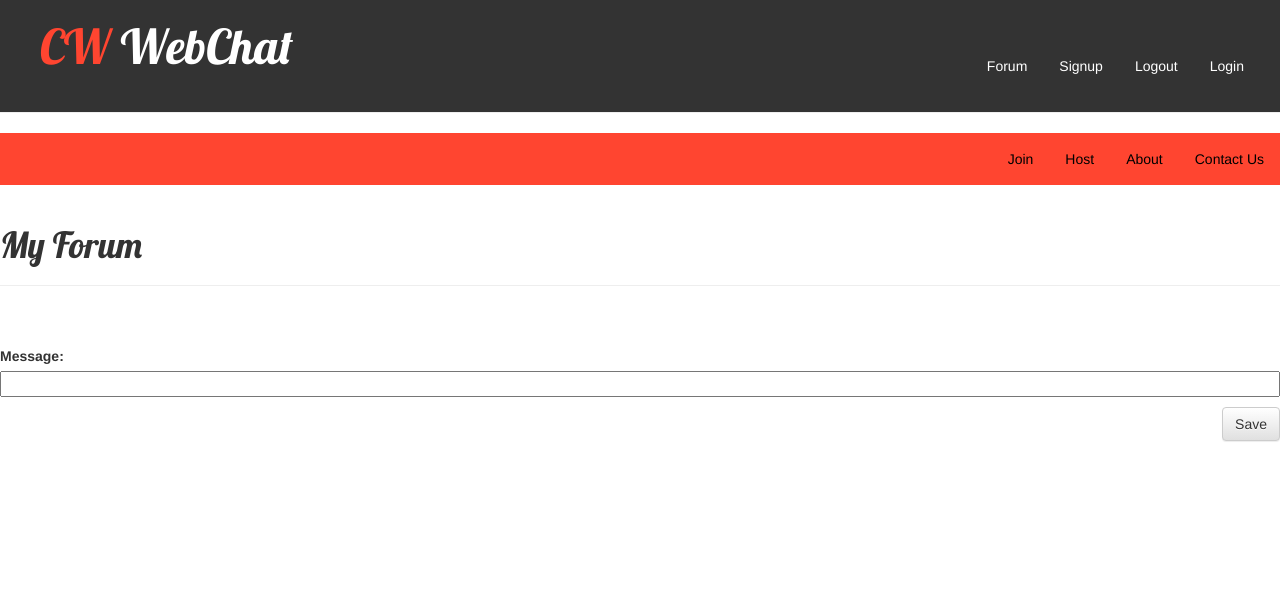
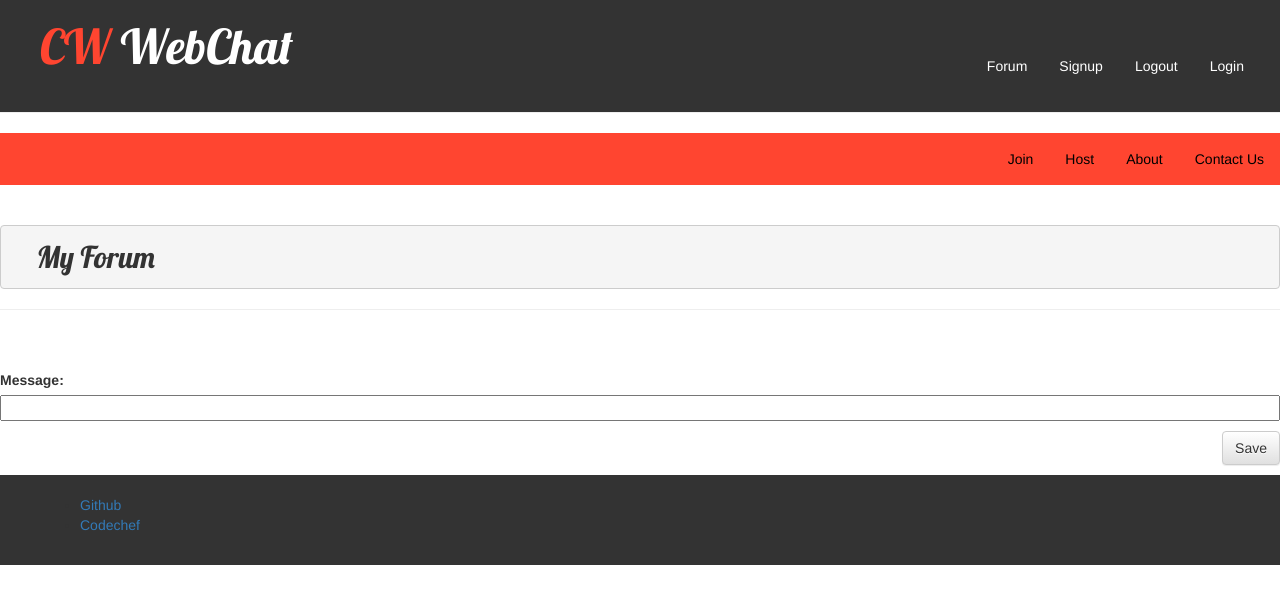
Before and after one commit to jainpriyanshi/chat_app, a Django app: page /forum/ in a window 1280 px wide. Shown: the top 604 px of the page. Run offline with Django 3.2, Linux system fonts and the light colour scheme; data that the repository does not hold is empty; some libraries are stand-ins or nearby versions.

Commit message:
page-footer added

```diff
--- a/templates/base.html
+++ b/templates/base.html
@@ -38,6 +38,15 @@
     	{% endblock %}
   	</main>
 	</div>
+	<br>
+	<br>
+	<div class=footer>
+		<ul>
+	    <li><a href="https://github.com/jainpriyanshi/">  Github </a></li>
+	    <li><a href="https://www.codechef.com/users/priyanshi2407"> Codechef </a></li>
+
+	</ul>
+	</div>
 
 </body>
 </html>
--- a/text/templates/text/forum_page.html
+++ b/text/templates/text/forum_page.html
@@ -2,11 +2,11 @@
 
 {% block content %}
  <br >
- <h1> My Forum </h1>  <hr>
+ <h1><pre>    My Forum </pre> </h1>  <hr>
 {% for text in texts %}
     <div>
 
-        <p> <b>{{text.author}}</b> : {{ text.message}}</p>
+        <p> <b> {{text.author}}</b> : {{ text.message}}</p>
         <p></p>
         <p style="color: #828282; "><font size="-1"> :{{ text.date }} </font></p>
     </div>
@@ -16,5 +16,5 @@
    <br>
     <form method="POST" class="post-form">{% csrf_token %}
         {{ form.as_p }}
-       <button type="submit" class="save btn btn-default">Save</button>
+       <button float =right type="submit" class="save btn btn-default">Save</button>
 {% endblock %}
--- a/users/static/css/home.css
+++ b/users/static/css/home.css
@@ -6,6 +6,20 @@
 }
 
 .page-header h1, .page-header h1 a, .page-header h1 a:visited, .page-header h1 a:active {
+    color: #ffffff;
+    font-size: 36pt;
+    text-decoration: none;
+    margin: 0;
+    float: left;
+}
+.footer {
+
+    background-color: #333333;
+    margin-top: 0;
+    padding: 20px 20px 20px 40px;
+}
+
+.footer h1, .footer h1 a, .footer h1 a:visited, .footer h1 a:active .footer p{
     color: #ffffff;
     font-size: 36pt;
     text-decoration: none;
@@ -65,8 +79,9 @@
     margin-left: 40px;
 }
 
-h1, h2, h3, h4 {
+h1, h2, h3, h4 ,h1 pre{
     font-family: 'Lobster', cursive;
+    font-size :30px;
 }
 
 .date {
```
